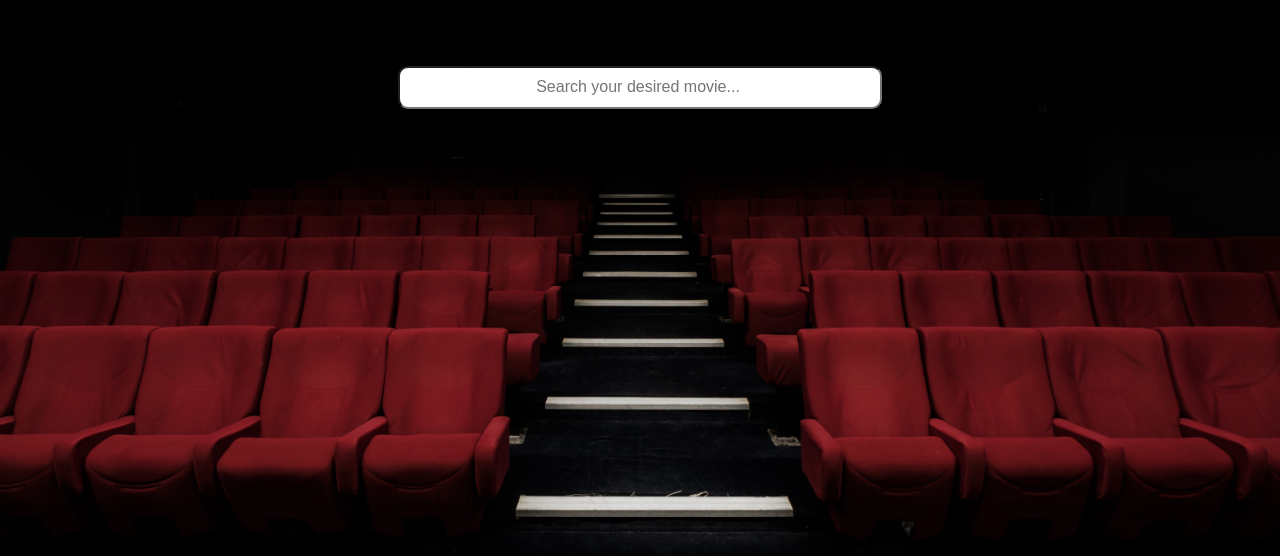
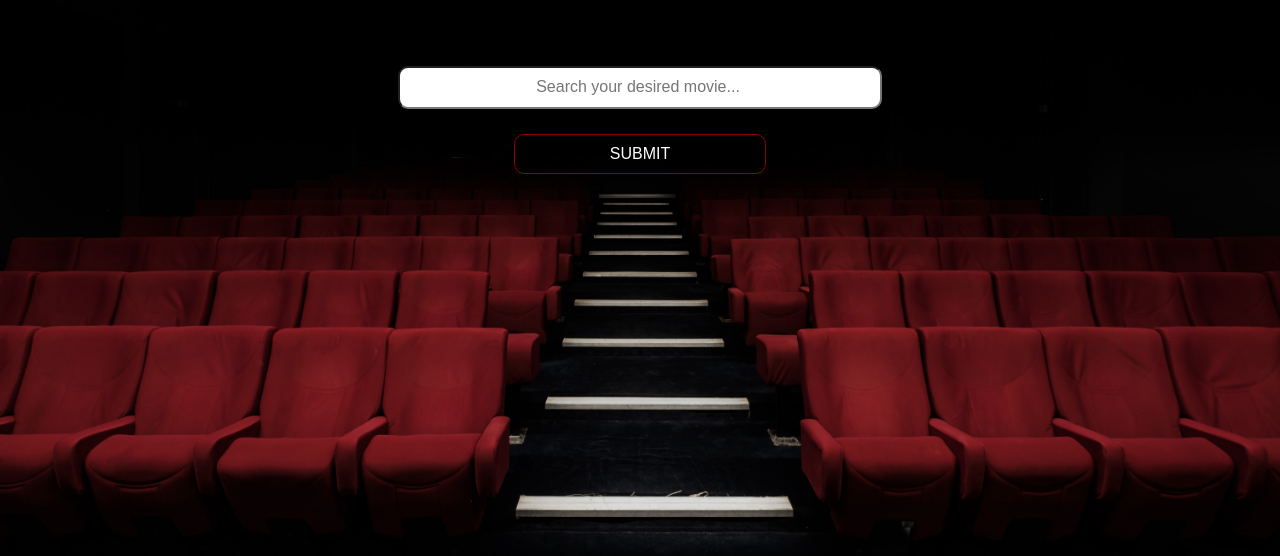
Before and after one commit to farzana-haley/movieArcApp, a plain HTML site: page index.html in a window 1280 px wide. Shown: the part 244-800 px from the top of the page. Drawn offline with nearby package versions, Linux system fonts and the light colour scheme.

Commit message:
add submit button

```diff
--- a/index.html
+++ b/index.html
@@ -30,13 +30,16 @@
 
         <!-- form for taking user input -->
 
-        <form class="movieSearchForm">
+        <form class="movieSearchForm" method="get" action="#">
           <input
             type="search"
             id="movieSearch"
             placeholder="Search for your desired movie"
             name="search"
           />
+          <div class="submitButtonContainer">
+            <button class="submitButton">Submit</button>
+          </div>
         </form>
       </div>
     </header>
--- a/script.js
+++ b/script.js
@@ -35,7 +35,7 @@ movieArc.displayInfo = function(data) {
     if (movie.Poster === "N/A") {
       $(".firstDisplayContainer").append(`
         <li class="resultsContainer">
-          <button>
+          <button class="accessibility">
           <div class="movieDetailContainer">
             <div class="movieImage">
               <p class="notAvailable">Sorry, No image is available</p>
@@ -53,7 +53,7 @@ movieArc.displayInfo = function(data) {
     } else {
       $(".firstDisplayContainer").append(`
         <li class="resultsContainer">
-          <button>
+          <button class="accessibility">
           <div class="movieDetailContainer">
             <div class="movieImage">
               <img src="${movie.Poster}" alt="Image of movie poster for ${movie.Title}"></img>
--- a/styles/sass/_header.scss
+++ b/styles/sass/_header.scss
@@ -34,3 +34,20 @@ h1 {
   width: 40%;
   border-radius: 10px;
 }
+
+.submitButtonContainer {
+  text-align: center;
+}
+
+.submitButton {
+  margin: 0 auto;
+  padding: 10px;
+  display: inline-block;
+  width: 20%;
+  border-radius: 10px;
+  background-color: rgba(87, 96, 102, 0);
+  color: white;
+  border: 1px solid rgba(139, 0, 0, 1);
+  margin-top: 25px;
+  text-transform: uppercase;
+}
--- a/styles/sass/_searchResults.scss
+++ b/styles/sass/_searchResults.scss
@@ -47,7 +47,7 @@
   line-height: 1.6;
 }
 
-button {
+.accessibility {
   padding: 0;
   margin: 0;
   background-color: rgba(87, 96, 102, 0);
```
Also changed, not shown: styles/style.css.
